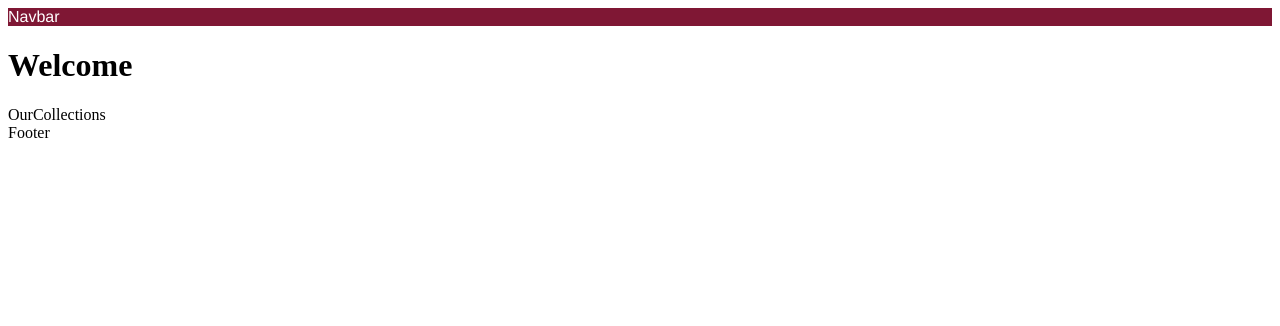
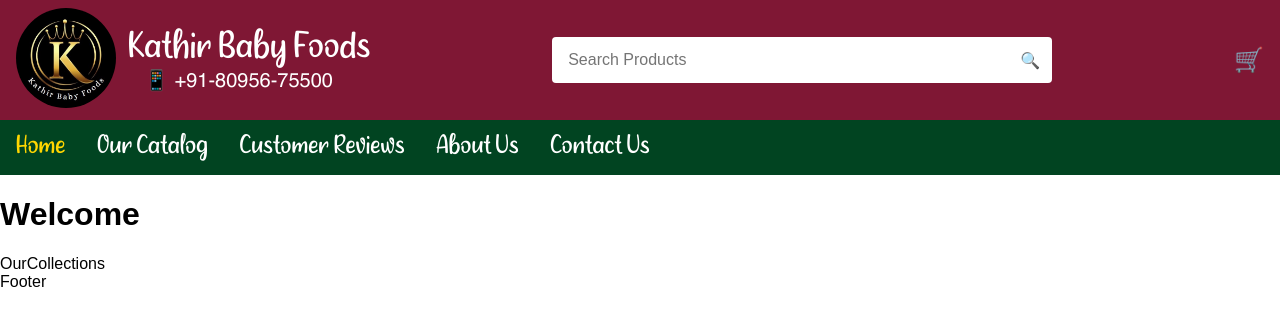
Before and after one commit to Deepa-Senthil/TamTree_KBF_Userportal_Nextjs, a Next.js app: page / in a window 1280 px wide. Shown: the top 326 px of the page. Built offline with nearby package versions, Linux system fonts and the light colour scheme.

Commit message:
navbar for desktop view

```diff
--- a/src/app/layout.tsx
+++ b/src/app/layout.tsx
@@ -2,6 +2,7 @@
 import Head from "next/head";
 import Navbar from "@/component/Navbar";
 import Footer from "@/component/Footer";
+import "../styles/global.scss";
 
 interface LayoutProps {
   children: ReactNode;
--- a/src/app/page.tsx
+++ b/src/app/page.tsx
@@ -1,10 +1,11 @@
+
 import OurCollections from "@/component/OurCollections";
 
 export default function Home() {
   return (
     <div>
       <h1>Welcome</h1>
-      <OurCollections/>
+      <OurCollections />
     </div>
   );
 }
--- a/src/component/Navbar.tsx
+++ b/src/component/Navbar.tsx
@@ -1,8 +1,63 @@
-import React from 'react'
+"use client";
+
+import Link from "next/link";
+import { usePathname } from "next/navigation";
 import styles from "../styles/Home.module.scss";
 
-function Navbar() {
-  return <div className={styles.navbar}>Navbar</div>;
+export default function Navbar() {
+  const pathname = usePathname();
+//   const { cartCount } = useCart();
+
+  return (
+    <header className={styles.navbar}>
+      <div className={styles.top}>
+        {/* Logo & Brand */}
+        <div className={styles.brand}>
+          <Link href="/" className={styles.logo}>
+            <img
+              src="/asset/images/kbf-logo.jpg"
+              alt="Kathir Baby Foods"
+            />
+          </Link>
+          <div>
+            <div className={styles.title}>Kathir Baby Foods</div>
+            <Link href="tel:+918095675500" className={styles.phone}>
+              📱 +91‑80956‑75500
+            </Link>
+          </div>
+        </div>
+
+        {/* Search */}
+        <div className={styles["search-box"]}>
+          <input type="search" placeholder="Search Products" />
+          <span className={styles.icon}>🔍</span>
+        </div>
+
+        {/* Cart */}
+        <Link href="/cart" className={styles.cart}>
+          🛒
+          {/* {cartCount > 0 && <span className={styles.badge}>{cartCount}</span>} */}
+        </Link>
+      </div>
+
+      {/* Bottom nav links */}
+      <nav className={styles.navLinks}>
+        {[
+          { href: "/", label: "Home" },
+          { href: "/catalog", label: "Our Catalog" },
+          { href: "/reviews", label: "Customer Reviews" },
+          { href: "/about", label: "About Us" },
+          { href: "/contact", label: "Contact Us" },
+        ].map((link) => (
+          <Link
+            key={link.href}
+            href={link.href}
+            className={pathname === link.href ? styles.active : ""}
+          >
+            {link.label}
+          </Link>
+        ))}
+      </nav>
+    </header>
+  );
 }
-
-export default Navbar
--- a/src/styles/Home.module.scss
+++ b/src/styles/Home.module.scss
@@ -1,14 +1,15 @@
-@use 'variables' as *;
+
+@use './variables' as *;
+
 .navbar {
   background: $primary-color;
   color: white;
+  font-family: 'helvertica', sans-serif;
   position: relative;
   z-index: 10;
-
-    // Use your logo font here
-    font-family: 'Helvetica', sans-serif;
 }
 
+// Top bar: logo, title & phone, search, cart
 .top {
   display: flex;
   align-items: center;
@@ -16,102 +17,89 @@
   padding: 0.5rem 1rem;
 }
 
-  .logo img {
-    width: 60px;
-    height: 60px;
-    border-radius: 50%;
-  }
-
-  .brand span {
-    font-size: 1.5rem;
-    font-family: "kathir-Logo-Food", sans-serif;
-  }
-
-  .icons {
+.brand {
   display: flex;
   align-items: center;
 }
+.logo {
+  margin-right: 0.75rem;
+  img {
+    width: 100px;
+    height: 100px;
+    border-radius: 50%;
+  }
+}
+.title {
+  font-family: 'a-alley-garden', cursive;
+  font-size: 2.5rem;
+  line-height: 1;
+}
+.phone {
+  margin-left: 1rem;
+  font-size: 1.25rem;
+  text-decoration: none;
+  color: white;
+  a {
+    color: white;
+    text-decoration: none;
+    &:hover { text-decoration: underline; }
+  }
+}
 
-  .iconBtn {
-    background: none;
+// Search box
+.search-box {
+    // flex: 0 0 auto;       // prevent growing
+    width: 500px;         // or whatever fixed width you like
+    position: relative;
+
+  input {
+    width: 100%;
+    padding: 0.9rem 3rem 0.9rem 1rem;
     border: none;
-    color: white;
-    font-size: 1.5rem;
-    margin-left: 1rem;
-    position: relative;
+    border-radius: 4px;
+    font-size: 1rem;
+  }
+  .icon {
+    position: absolute;
+    right: 0.75rem;
+    top: 50%;
+    transform: translateY(-50%);
     cursor: pointer;
   }
+}
 
+// Cart icon
+.cart {
+  position: relative;
+  font-size: 1.5rem;
+  cursor: pointer;
+  text-decoration: none;
   .badge {
-    background: #ffd601;
+    background: $button-color;
     color: black;
     border-radius: 50%;
     padding: 0 6px;
     font-size: 0.75rem;
+    text-decoration: none;
     position: absolute;
     top: -6px;
-    right: -6px;
-  }
-
-  .navLinks {
-    background: #014421;
-    max-height: 0;
-    overflow: hidden;
-    transition: max-height 0.3s ease;
-    ul {
-      list-style: none;
-      padding: 0.5rem 1rem;
-      margin: 0;
-      display: flex;
-      flex-direction: column;
-
-      li {
-        margin: 0.5rem 0;
-        a {
-          color: white;
-          text-decoration: none;
-          font-size: 1.1rem;
-          font-family: "kathir-Logo-Food", sans-serif;
-          &:hover { color: #ffd601; }
-        }
-        &.active a {
-          color: #ffd601;
-        }
-      }
+    right: -10px;
   }
 }
 
-  // open state for mobile menu
-  .navLinks.open {
-    max-height: 300px; // enough to show all links
+// Bottom nav (if you need it)
+.navLinks {
+  background: $secondary-color;
+  display: flex;
+  justify-content: left;
+  padding: 0.75rem 0;
+  a {
+    color: white;
+    margin: 0 1rem;
+    text-decoration: none;
+    font-family: 'a-alley-garden', cursive;
+    font-size: 1.75rem;
+    &:hover { color: $footer-heading; }
+    &.active { color:$footer-heading; }
   }
-
-  // Overlays & Drawers
-  .overlay {
-    position: fixed;
-    top: 0; left: 0;
-    width: 100%; height: 100%;
-    background: rgba(0, 0, 0, 0.5);
 }
-
-  .drawer {
-    position: fixed;
-    top: 10%;
-    right: 0;
-    width: 80%;
-    max-width: 320px;
-    background: white;
-    height: 80%;
-    padding: 1rem;
-    overflow-y: auto;
-    border-radius: 4px;
-  }
-
-  .closeBtn {
-    background: none;
-    border: none;
-    font-size: 1.5rem;
-    position: absolute;
-    top: 0.5rem; right: 0.5rem;
-    cursor: pointer;
-  }
--- a/src/styles/global.scss
+++ b/src/styles/global.scss
@@ -0,0 +1,18 @@
+@use 'variables' as *;
+
+body {
+  margin: 0;
+  padding: 0;
+  font-family: 'Arial', sans-serif;
+  background-color: #fff;
+  box-sizing: border-box;
+}
+
+h1, h2, h3 {
+  font-weight: bold;
+}
+
+a {
+  text-decoration: none;
+  color: inherit;
+}
```
Also changed, not shown: public/asset/images/kbf-logo.jpg (added). Lines whose indentation alone changed are shown as unchanged.
